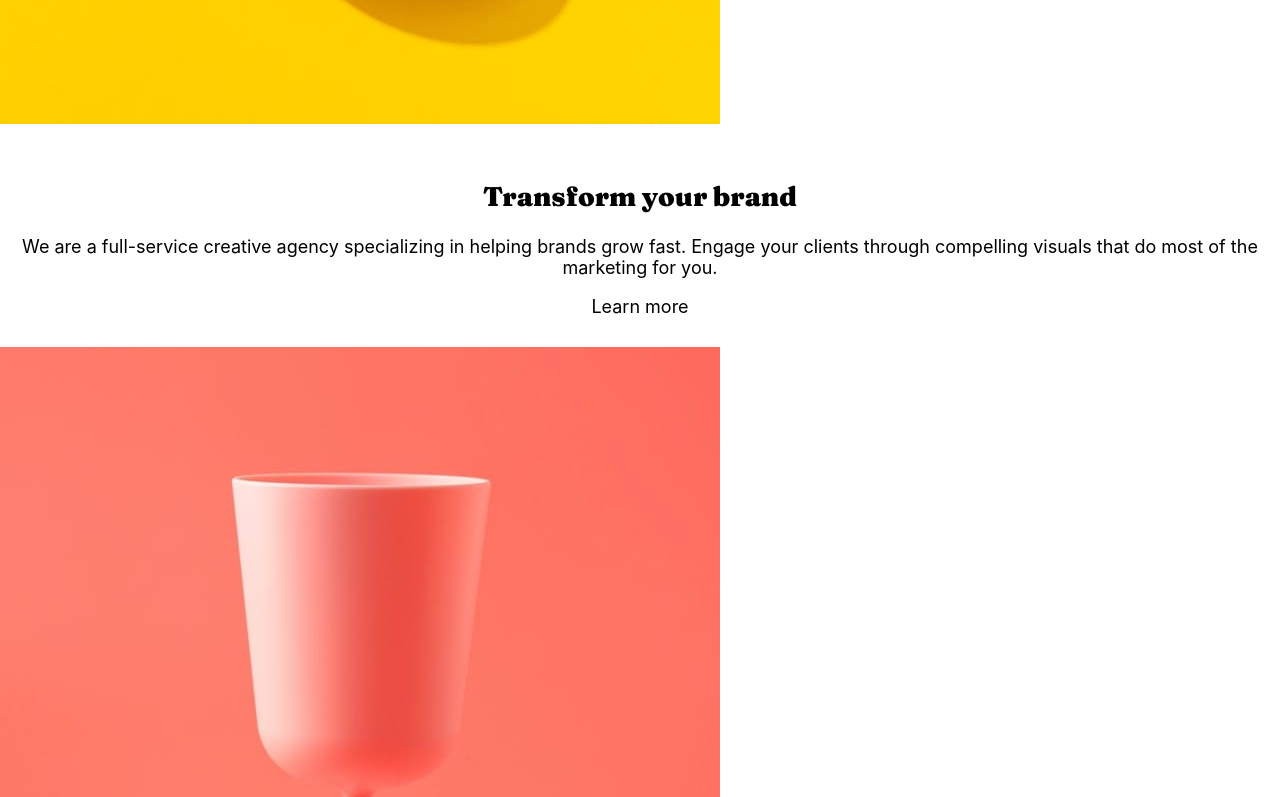
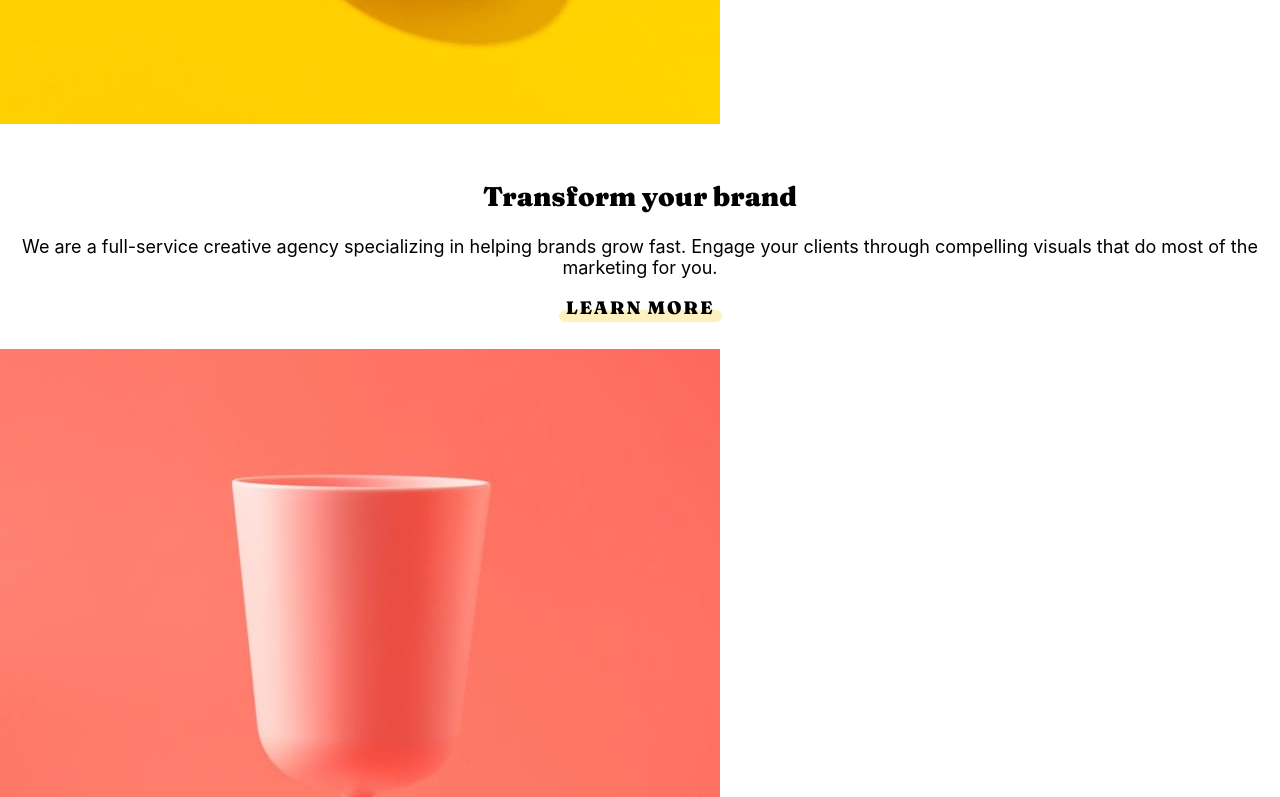
Before and after one commit to imalbert/_frontendmentor_sunnyside-agency-landing-page, a Next.js app: page / in a window 1280 px wide. Shown: the part 1020-1817 px from the top of the page. Built offline with nearby package versions, Linux system fonts and the light colour scheme.

Commit message:
style a tag border bottom

```diff
--- a/pages/index.tsx
+++ b/pages/index.tsx
@@ -30,7 +30,9 @@ export default function Home() {
             grow fast. Engage your clients through compelling visuals that do
             most of the marketing for you.
           </p>
-          Learn more
+          <a className="yellow" href="#">
+            Learn more
+          </a>
         </section>
         <Image
           src={ImageStandOut}
@@ -43,7 +45,9 @@ export default function Home() {
             photographers, videographers, and copywriters, we&apos;ll build and
             extend your brand in digital places.
           </p>
-          Learn more
+          <a className="pink" href="#">
+            Learn more
+          </a>
         </section>
         <section
           className={`${styles.tallSection} ${styles.graphicDesignerBg}`}
--- a/styles/globals.css
+++ b/styles/globals.css
@@ -18,9 +18,34 @@ h2 {
   font-weight: 900;
 }
 
+:root {
+  --a-border-bottom-color: lightblue;
+}
+
 a {
   color: inherit;
+  letter-spacing: 0.1em;
+  text-transform: uppercase;
+  font-family: 'Fraunces';
+  position: relative;
   text-decoration: none;
+  font-weight: 900;
+}
+a::before{
+  content: "";
+  width: 110%;
+  border-bottom: 0.7em solid var(--a-border-bottom-color);
+  position: absolute;
+  left: -0.4em;
+  bottom: -0.15em;
+  z-index: -1;
+  border-radius: 10px;
+}
+a.yellow::before {
+  --a-border-bottom-color: #FDF2BF;
+}
+a.pink::before {
+  --a-border-bottom-color: #F7DCD3;
 }
 
 * {
```
